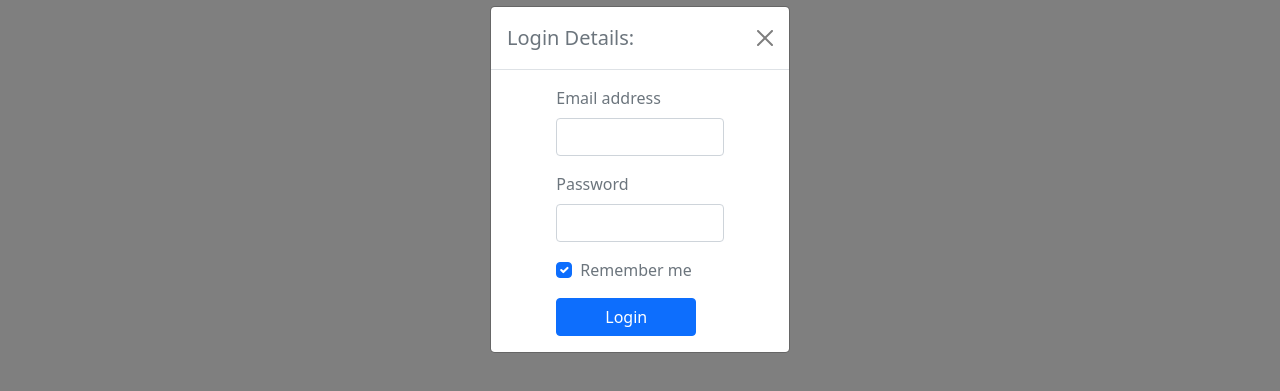
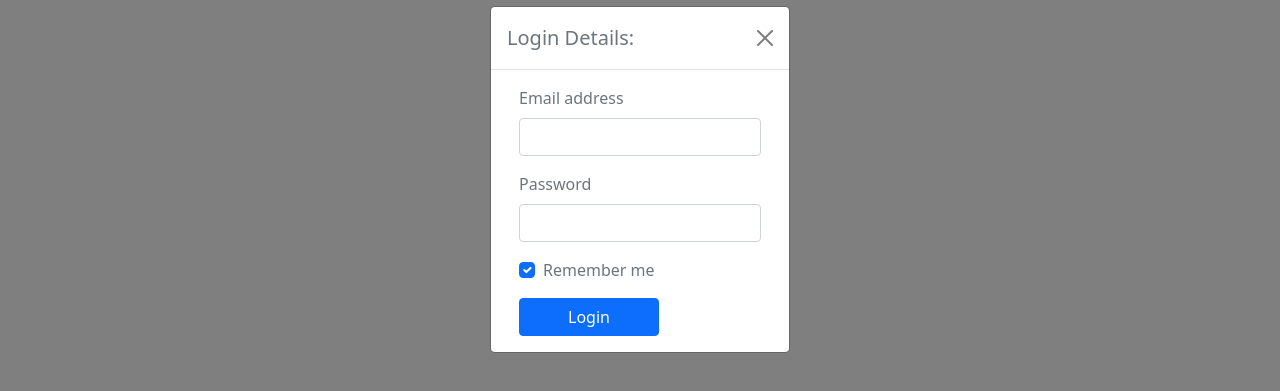
Before and after one commit to Mohamed3Okasha/health-ecommerce, a React (Create React App) app in the folder front-end/: page / in a window 1280 px wide. Both pictures are taken after a click on the button "Login". Shown: the part 221-612 px from the top of the page. Built offline with nearby package versions, Linux system fonts and the light colour scheme; no server answers.

Commit message:
show error messages in login process

```diff
--- a/front-end/src/components/app.jsx
+++ b/front-end/src/components/app.jsx
@@ -26,6 +26,14 @@ class App extends Component {
     categoryList: [],
     brandList: [],
     forceLogin: false,
+  };
+
+  setLogedUser = (user) => {
+    console.log("setLogedUser - user: ", user);
+    this.setState({ logedUser: user });
+    for (let item of Object.entries(user)) {
+      this.setCookie(item[0], item[1], user.rememberLogin);
+    }
   };
 
   constructor() {
@@ -123,24 +131,6 @@ class App extends Component {
           );
       });
   }
-
-  checkLoginDetails = (user) => {
-    // console.log(user);
-    axios
-      .post(`${prodAPI}/users/login`, user)
-      .then((res) => {
-        // console.log(res);
-        this.setState({
-          logedUser: { ...res.data.user, token: res.data.token },
-        });
-
-        for (let item of Object.entries(res.data.user)) {
-          this.setCookie(item[0], item[1], user.rememberLogin);
-        }
-        this.setCookie("token", res.data.token, user.rememberLogin);
-      })
-      .catch((err) => console.log("err: ", err));
-  };
 
   handleLogout = () => {
     // console.log("Entered handleLogout");
@@ -636,6 +626,7 @@ class App extends Component {
             logedUser={this.state.logedUser}
             handleLogout={this.handleLogout}
             forceLogin={this.state.forceLogin}
+            setLogedUser={this.setLogedUser}
           />
         )}
         {/* {(this.state.logedUser.userRole === '' || this.state.logedUser.userRole === 'user') &&
--- a/front-end/src/components/login.jsx
+++ b/front-end/src/components/login.jsx
@@ -1,6 +1,6 @@
 import React, { useRef, useState } from "react";
-// import axios from 'axios';
-// let prodAPI = 'https://healthecommerce.herokuapp.com';
+import axios from "axios";
+let prodAPI = "https://healthecommerce.herokuapp.com";
 
 const Login = (props) => {
   const [user, setUser] = useState({
@@ -17,17 +17,18 @@ const Login = (props) => {
     e.preventDefault();
     const error = validateLogin();
     if (!error) {
-      console.log("Login pressed");
-      //   if (props.checkLoginDetails(user)) {
-      //     // console.log('login returned true');
-      //   }
-      props.checkLoginDetails(user);
-      closeLoginBtnRef.current.click(); //put here for noew in order to avoid the delay of waiting the new logedUser props as it makes a bug in closing the login modal
-      if (props.logedUser.userRole) {
-        console.log("login returned true");
-      }
-    } else {
-      return;
+      axios
+        .post(`${prodAPI}/users/login`, user)
+        .then((res) => {
+          // setLogedUser({ ...logedUser, ...res.data.user, token: res.data.token });
+          props.setLogedUser({
+            ...res.data.user,
+            token: res.data.token,
+            rememberLogin: user.rememberLogin,
+          });
+          closeLoginBtnRef.current.click();
+        })
+        .catch((err) => setErrors({ email: err.response.data }));
     }
   };
 
@@ -51,11 +52,11 @@ const Login = (props) => {
     let userData = { ...user };
     if (e.target.name === "rememberLogin") {
       userData.rememberLogin = !userData.rememberLogin;
-      console.log(
-        "handleChange pressed - rememberLogin",
-        userData.rememberLogin,
-        user
-      );
+      // console.log(
+      //   "handleChange pressed - rememberLogin",
+      //   userData.rememberLogin,
+      //   user
+      // );
     } else {
       userData[e.target.name] = e.target.value;
     }
@@ -85,7 +86,7 @@ const Login = (props) => {
                 aria-label="Close"
               ></button>
             </div>
-            <form onSubmit={handleSubmitLogin} className="mx-auto col-9">
+            <form onSubmit={handleSubmitLogin} className="mx-auto">
               <div className="container">
                 <div className="modal-body">
                   <div></div>
```
